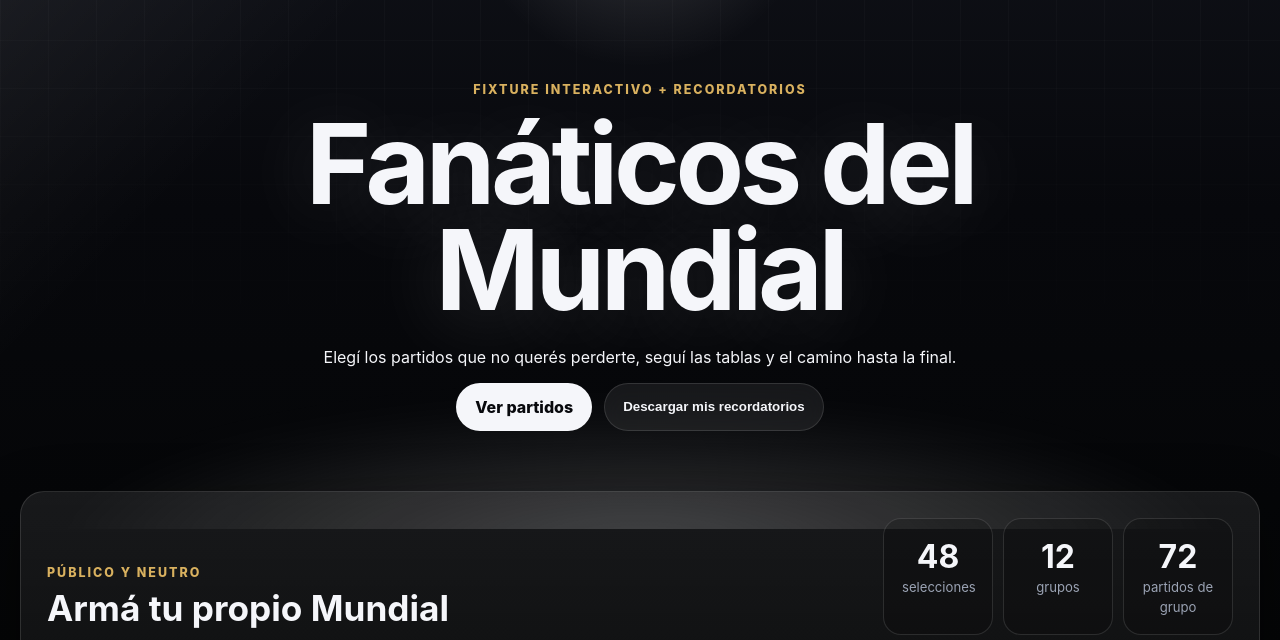
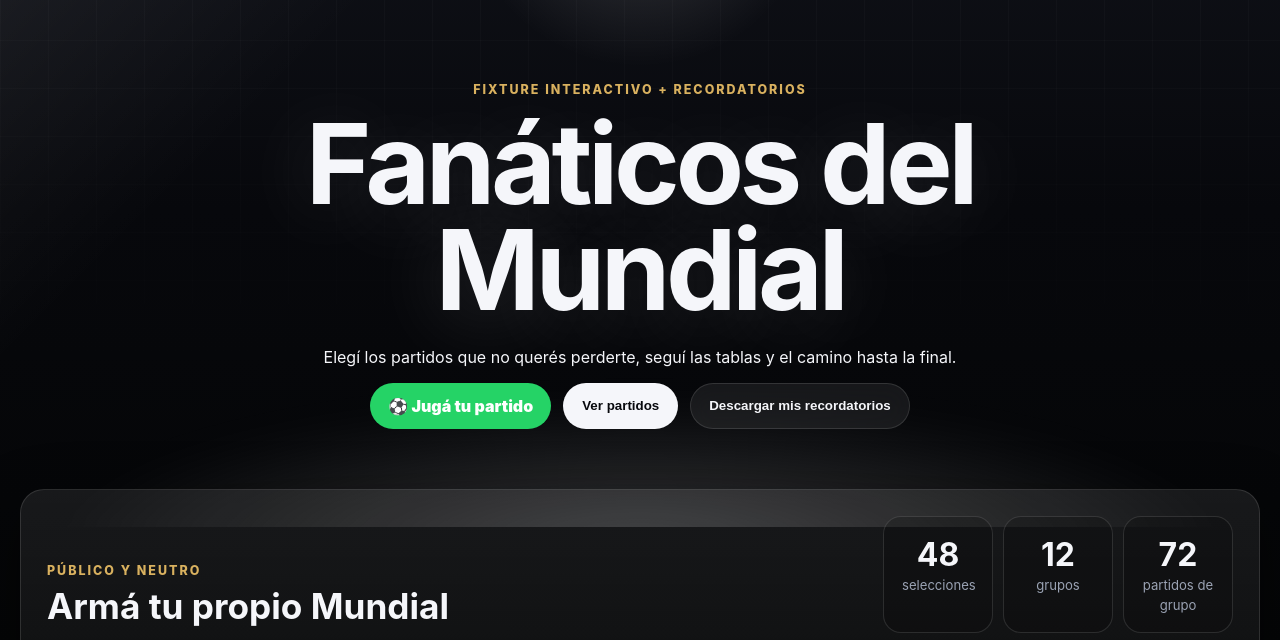
Before and after one commit to holadmarketing-netizen/fixture-mundial, a website: page index.html in a window 1280 px wide. Shown: the part 152-792 px from the top of the page. Drawn offline with Linux system fonts and the light colour scheme; no server answers.

Commit message:
index.html

```diff
--- a/index.html
+++ b/index.html
@@ -26,9 +26,20 @@
       <h1>Fanáticos del Mundial</h1>
       <p class="lead">Elegí los partidos que no querés perderte, seguí las tablas y el camino hasta la final.</p>
       <div class="heroActions">
-        <a class="btn primary" href="#partidos">Ver partidos</a>
-        <button class="btn" id="downloadSelectedTop">Descargar mis recordatorios</button>
-      </div>
+  <a
+    href="https://wa.me/59897370059?text=Hola%20quiero%20reservar%20una%20cancha"
+    target="_blank"
+    class="btn whatsappBtn"
+  >
+    ⚽ Jugá tu partido
+  </a>
+
+  <button class="btn primary">Ver partidos</button>
+
+  <button class="btn">
+    Descargar mis recordatorios
+  </button>
+</div>
     </div>
   </header>
 
```
